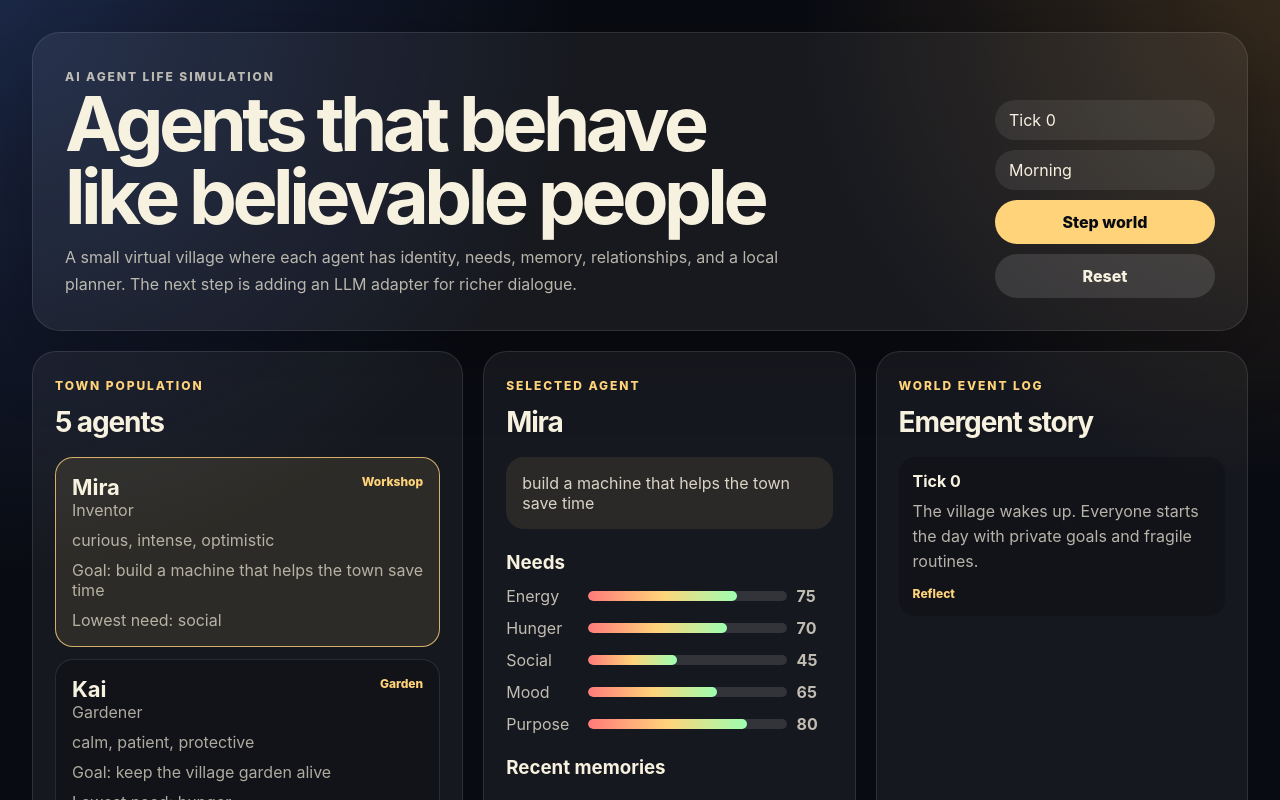
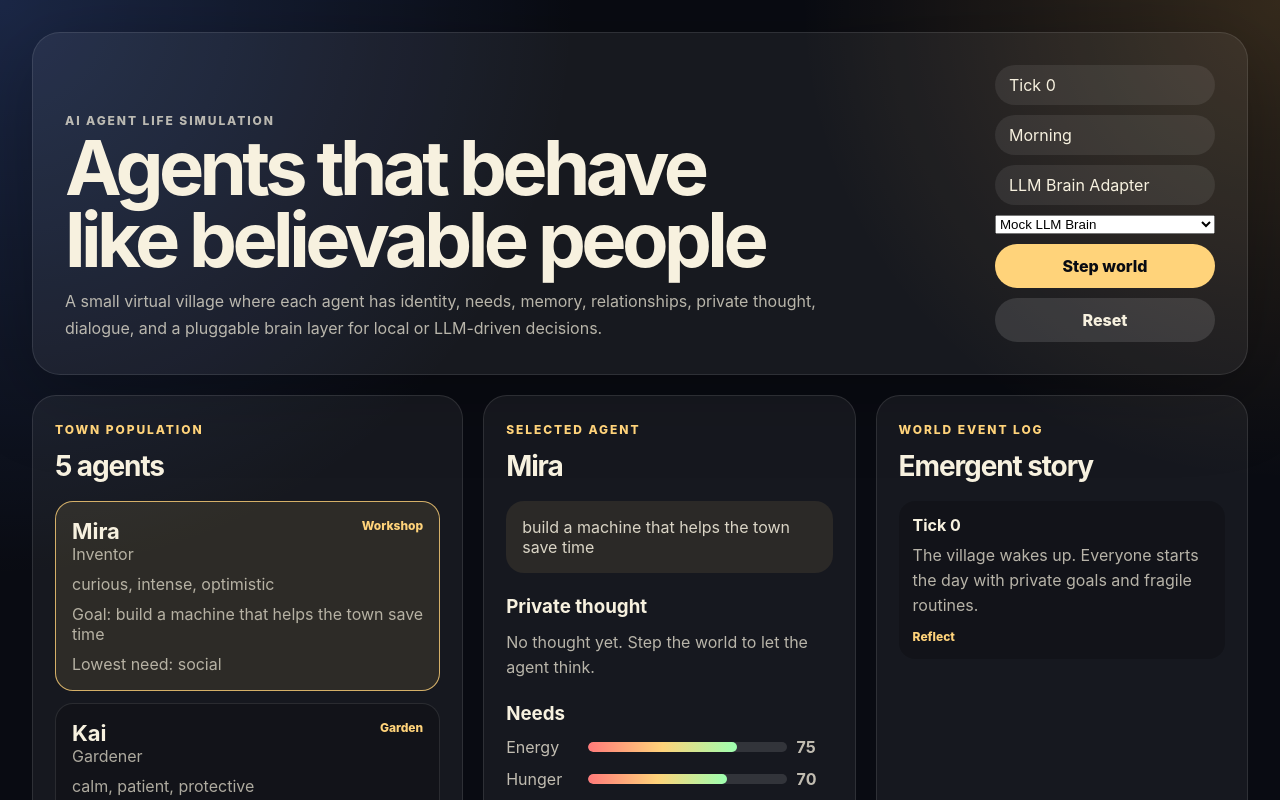
Before and after one commit to AshuraXX2206/Agent_Pet, a React (Vite) app: page / in a window 1280 px wide. Shown: the top 800 px of the page. Built offline with nearby package versions, Linux system fonts and the light colour scheme.

Commit message:
Add brain mode toggle and thought UI

```diff
--- a/src/main.tsx
+++ b/src/main.tsx
@@ -1,9 +1,21 @@
 import React, { useMemo, useState } from 'react';
 import { createRoot } from 'react-dom/client';
-import { stepWorld } from './simulation/engine';
+import { LlmBrain } from './ai/llmBrain';
+import { localBrain } from './ai/localBrain';
+import { MockLlmClient } from './ai/mockLlmClient';
+import type { AgentBrain } from './ai/types';
+import { stepWorldWithBrain } from './simulation/engine';
 import { createInitialWorld } from './simulation/seed';
 import type { AgentNeeds, AgentProfile } from './simulation/types';
 import './styles.css';
+
+type BrainMode = 'local' | 'mock-llm';
+
+const mockLlmBrain = new LlmBrain(new MockLlmClient());
+
+function getBrain(mode: BrainMode): AgentBrain {
+  return mode === 'local' ? localBrain : mockLlmBrain;
+}
 
 function NeedBar({ label, value }: { label: keyof AgentNeeds; value: number }) {
   return (
@@ -34,6 +46,7 @@ function AgentCard({ agent, selected, onSelect }: { agent: AgentProfile; selecte
       <p className="personality">{agent.personality}</p>
       <p className="goal">Goal: {agent.goal}</p>
       <p className="warning">Lowest need: {lowestNeed}</p>
+      {agent.lastDialogue ? <p className="dialogue-line">“{agent.lastDialogue}”</p> : null}
     </button>
   );
 }
@@ -46,6 +59,21 @@ function AgentDetail({ agent }: { agent: AgentProfile }) {
         <h2>{agent.name}</h2>
       </div>
       <p className="goal large">{agent.goal}</p>
+
+      <h3>Private thought</h3>
+      {agent.lastThought ? (
+        <div className="thought-box">
+          <p><strong>Emotion:</strong> {agent.lastThought.emotion}</p>
+          <p><strong>Intention:</strong> {agent.lastThought.intention}</p>
+          <ul>
+            {agent.lastThought.plan.map((step) => (
+              <li key={step}>{step}</li>
+            ))}
+          </ul>
+        </div>
+      ) : (
+        <p className="empty">No thought yet. Step the world to let the agent think.</p>
+      )}
 
       <h3>Needs</h3>
       <div className="needs-list">
@@ -90,7 +118,24 @@ function AgentDetail({ agent }: { agent: AgentProfile }) {
 function App() {
   const [world, setWorld] = useState(createInitialWorld);
   const [selectedAgentId, setSelectedAgentId] = useState(world.agents[0].id);
+  const [brainMode, setBrainMode] = useState<BrainMode>('mock-llm');
+  const [isStepping, setIsStepping] = useState(false);
   const selectedAgent = world.agents.find((agent) => agent.id === selectedAgentId) ?? world.agents[0];
+  const activeBrain = getBrain(brainMode);
+
+  async function handleStep() {
+    setIsStepping(true);
+    try {
+      const nextWorld = await stepWorldWithBrain(world, activeBrain);
+      setWorld(nextWorld);
+    } finally {
+      setIsStepping(false);
+    }
+  }
+
+  function handleReset() {
+    setWorld(createInitialWorld());
+  }
 
   return (
     <main className="app-shell">
@@ -100,14 +145,19 @@ function App() {
           <h1>Agents that behave like believable people</h1>
           <p>
             A small virtual village where each agent has identity, needs, memory, relationships,
-            and a local planner. The next step is adding an LLM adapter for richer dialogue.
+            private thought, dialogue, and a pluggable brain layer for local or LLM-driven decisions.
           </p>
         </div>
         <div className="world-controls">
           <span>Tick {world.tick}</span>
           <span>{world.timeOfDay}</span>
-          <button onClick={() => setWorld((current) => stepWorld(current))}>Step world</button>
-          <button onClick={() => setWorld(createInitialWorld())}>Reset</button>
+          <span>{activeBrain.name}</span>
+          <select value={brainMode} onChange={(event) => setBrainMode(event.target.value as BrainMode)}>
+            <option value="mock-llm">Mock LLM Brain</option>
+            <option value="local">Local Heuristic Brain</option>
+          </select>
+          <button onClick={handleStep} disabled={isStepping}>{isStepping ? 'Thinking...' : 'Step world'}</button>
+          <button onClick={handleReset}>Reset</button>
         </div>
       </section>
 
@@ -141,6 +191,8 @@ function App() {
               <article key={event.id} className="event">
                 <strong>Tick {event.tick}</strong>
                 <p>{event.text}</p>
+                {event.dialogue ? <p className="dialogue-line">“{event.dialogue}”</p> : null}
+                {event.thought ? <small>{event.thought.emotion} · {event.thought.intention}</small> : null}
                 <span>{event.action}</span>
               </article>
             ))}
```
